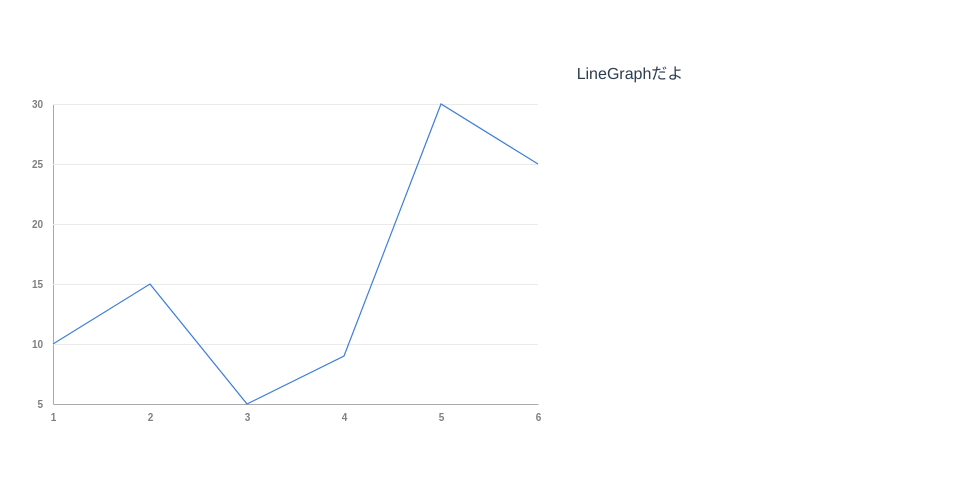
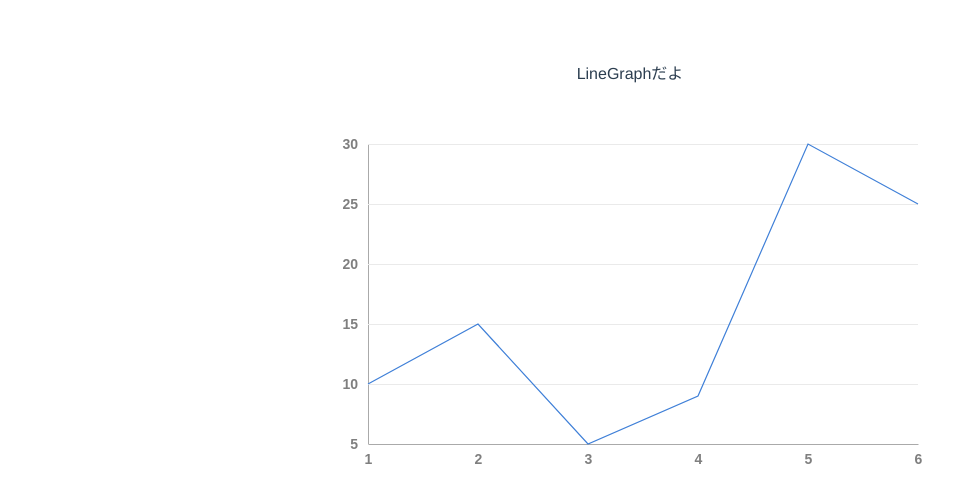
Before and after one commit to hogesuke/vue-d3-demo, a Vue app: page / in a window 1280 px wide. Shown: the top 502 px of the page, without its empty margins (10-963 px from the left). Built offline with nearby package versions, Linux system fonts and the light colour scheme.

Commit message:
軸をコンポーネント化

```diff
--- a/src/components/ActivityGraph.vue
+++ b/src/components/ActivityGraph.vue
@@ -1,17 +1,18 @@
 <template>
-  <div class="graph-container">
   <div
     :style="{ width: svgWidth + 'px', height: svgHeight + 'px' }"
-      class="graph">
+    class="graph-container">
     <svg
       :width="svgWidth"
-        :height="svgHeight">
-        <g
-          :transform="`translate(${margin.left}, 0)`"
-          class="y axis"/>
-        <g
-          :transform="`translate(0, ${height + margin.top})`"
-          class="x axis"/>
+      :height="svgHeight"
+      class="graph">
+      <y-axis
+        :position="{ x: margin.left, y: 0 }"
+        :graphWidth="width"
+        :yScale="yScale" />
+      <x-axis
+        :position="{ x: 0, y: height + margin.top }"
+        :xScale="xScale" />
       <graph-path
         v-for="(dataset, index) in datasets"
         :key="index"
@@ -19,23 +20,21 @@
         :xScale="xScale"
         :yScale="yScale"
         class="graph-line"/>
-        <rect
-          :width="width"
-          :height="height"
-          :x="margin.left"
-          :y="margin.top"/>
     </svg>
-    </div>
   </div>
 </template>
 
 <script>
 import * as d3 from 'd3';
 import GraphPath from './GraphPath';
+import XAxis from './XAxis';
+import YAxis from './YAxis';
 
 export default {
   components: {
     GraphPath,
+    XAxis,
+    YAxis,
   },
   props: {
     datasets: {
@@ -46,10 +45,10 @@ export default {
   data: function () {
     return {
       height: 300,
-      width: 485,
+      width: 550,
       ymin: 0,
       ymax: 0,
-      margin: { top: 10, right: 30, bottom: 20, left: 55 },
+      margin: { top: 10, right: 30, bottom: 25, left: 55 },
     };
   },
   computed: {
@@ -97,77 +96,14 @@ export default {
     },
   },
   mounted () {
-    this.svg = d3.select('svg');
-
-    // this.$watch('datasets', (newData, oldData) => {
-    //   if (_.isEqual(newData, oldData) || this.datasets.length <= 0) {
-    //     return;
-    //   }
-
-    // this.checkMinMax();
-    this.createAxis(this.datasets[0].data);
-    // });
   },
   methods: {
-    createAxis (data) {
-      const xAxis = d3.axisBottom(this.xScale)
-        .tickSizeInner(0)
-        .tickSizeOuter(0) // 目盛線の長さ（外側）
-        .tickPadding(10) // 目盛線とテキストの間の長さ
-        // .tickFormat(d3.timeFormat('%H:%M'))
-        .ticks(4);
-
-      const yAxis = d3.axisLeft(this.yScale)
-        .tickSizeInner(-this.width)
-        .tickSizeOuter(0)
-        .tickPadding(10)
-        .ticks(4);
-
-      this.svg.select('g.x.axis').call(xAxis);
-      this.svg.select('g.y.axis').call(yAxis);
-    },
   },
 };
 </script>
 
 <style lang="scss">
-  // NOTE: scoped styleにするとグラフにスタイルを当てられないためscopedにしていない
-
   .graph-container {
-
-    .graph {
-      position: relative;
-      margin-top: 10px;
-
-      svg {
-        position: relative;
-
-        rect {
-          fill-opacity: 0;
-        }
-      }
-
-      .yaxis-text {
-        fill: #aaa;
-      }
-
-      .x.axis,
-      .y.axis {
-        font-weight: 700;
-
-        .domain {
-          stroke: #aaa;
-        }
-
-        g.tick {
-          line {
-            stroke: #eaeaea;
-          }
-          text {
-            fill: rgba(0, 0, 0, .5);
-          }
-        }
-      }
-    }
+    margin: 50px auto;
   }
 </style>
--- /dev/null
+++ b/src/components/XAxis.vue
@@ -0,0 +1,57 @@
+<template>
+  <g :transform="`translate(${position.x}, ${position.y})`" />
+</template>
+
+<script>
+import * as d3 from 'd3';
+
+export default {
+  props: {
+    position: {
+      type: Object,
+      required: true,
+    },
+    xScale: {
+      type: Function,
+      required: true,
+    },
+  },
+  data: function () {
+    return {
+    };
+  },
+  computed: {
+    xAxis () {
+      return d3.axisBottom(this.xScale)
+        .tickSizeInner(0)
+        .tickSizeOuter(0) // 目盛線の長さ（外側）
+        .tickPadding(10) // 目盛線とテキストの間の長さ
+        .ticks(4);
+    },
+  },
+  mounted () {
+    d3.select(this.$el).call(this.xAxis);
+  },
+  methods: {
+  },
+};
+</script>
+
+<style lang="scss">
+  g {
+    .domain {
+      stroke: #aaa;
+    }
+
+    g.tick {
+      line {
+        stroke: #eaeaea;
+      }
+      text {
+        fill: rgba(0, 0, 0, .5);
+        font-weight: 700;
+        font-size: 14px;
+      }
+    }
+  }
+</style>
--- /dev/null
+++ b/src/components/YAxis.vue
@@ -0,0 +1,61 @@
+<template>
+  <g :transform="`translate(${position.x}, ${position.y})`" />
+</template>
+
+<script>
+import * as d3 from 'd3';
+
+export default {
+  props: {
+    position: {
+      type: Object,
+      required: true,
+    },
+    graphWidth: {
+      type: Number,
+      required: true,
+    },
+    yScale: {
+      type: Function,
+      required: true,
+    },
+  },
+  data: function () {
+    return {
+    };
+  },
+  computed: {
+    yAxis () {
+      return d3.axisLeft(this.yScale)
+        .tickSizeInner(-this.graphWidth)
+        .tickSizeOuter(0)
+        .tickPadding(10)
+        .ticks(4);
+    },
+  },
+  mounted () {
+    d3.select(this.$el).call(this.yAxis);
+  },
+  methods: {
+  },
+};
+</script>
+
+<style lang="scss">
+  g {
+    .domain {
+      stroke: #aaa;
+    }
+
+    g.tick {
+      line {
+        stroke: #eaeaea;
+      }
+      text {
+        fill: rgba(0, 0, 0, .5);
+        font-weight: 700;
+        font-size: 14px;
+      }
+    }
+  }
+</style>
```
Lines whose indentation alone changed are shown as unchanged.
